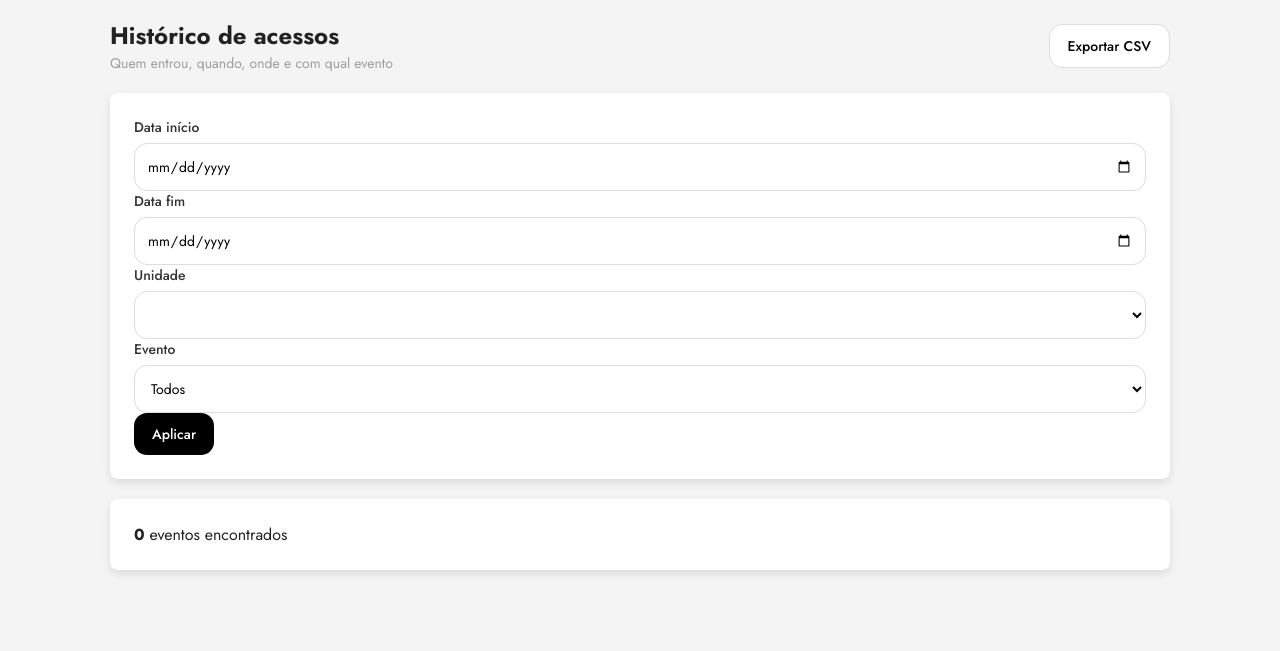
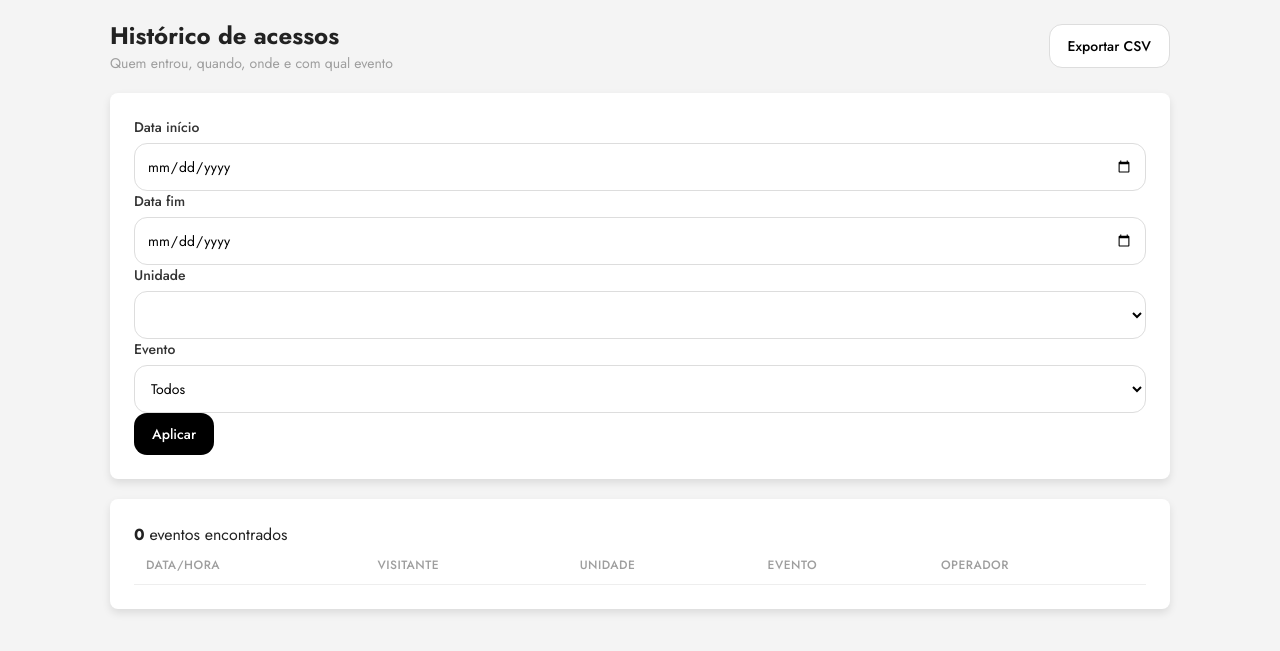
Before and after one commit to Miller-Dev976/controle-acesso-condominio, a plain HTML site: page frontend/pages/historico.html in a window 1280 px wide. Shown: the part 73-724 px from the top of the page. Drawn offline with Linux system fonts and the light colour scheme.

Commit message:
adiciona tabela para exibição do histórico de acessos

```diff
--- a/frontend/pages/historico.html
+++ b/frontend/pages/historico.html
@@ -64,3 +64,19 @@
         </section>
          <section class="card">
             <p class="contador"><strong id="contador">0</strong> eventos encontrados</p>
+             <!-- ---------- Felipe | HTML | Tabela ---------- -->
+            <div class="tabela-container">
+                <table class="tabela">
+                    <thead>
+                        <tr>
+                            <th>Data/Hora</th>
+                            <th>Visitante</th>
+                            <th>Unidade</th>
+                            <th>Evento</th>
+                            <th>Operador</th>
+                        </tr>
+                    </thead>
+                    <tbody id="tabelaHistorico"></tbody>
+                </table>
+            </div>
+        </section>
```
